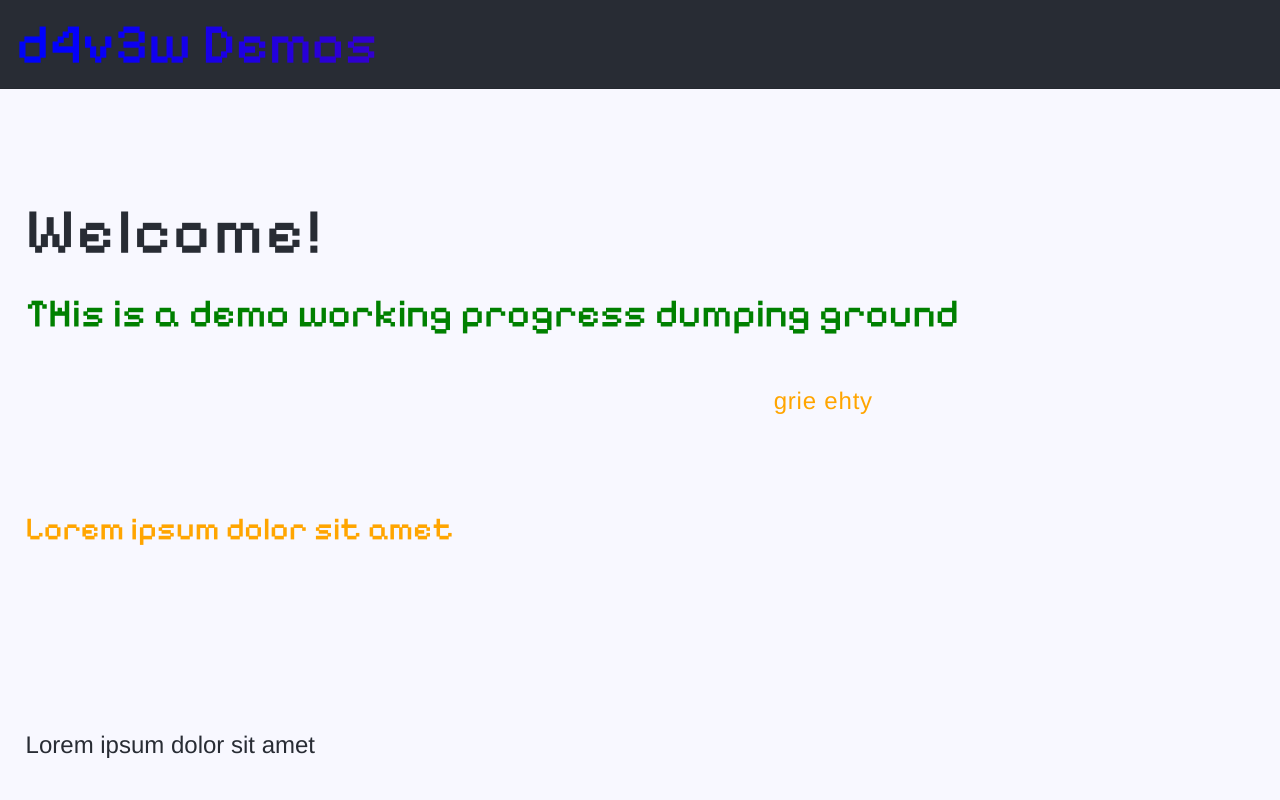
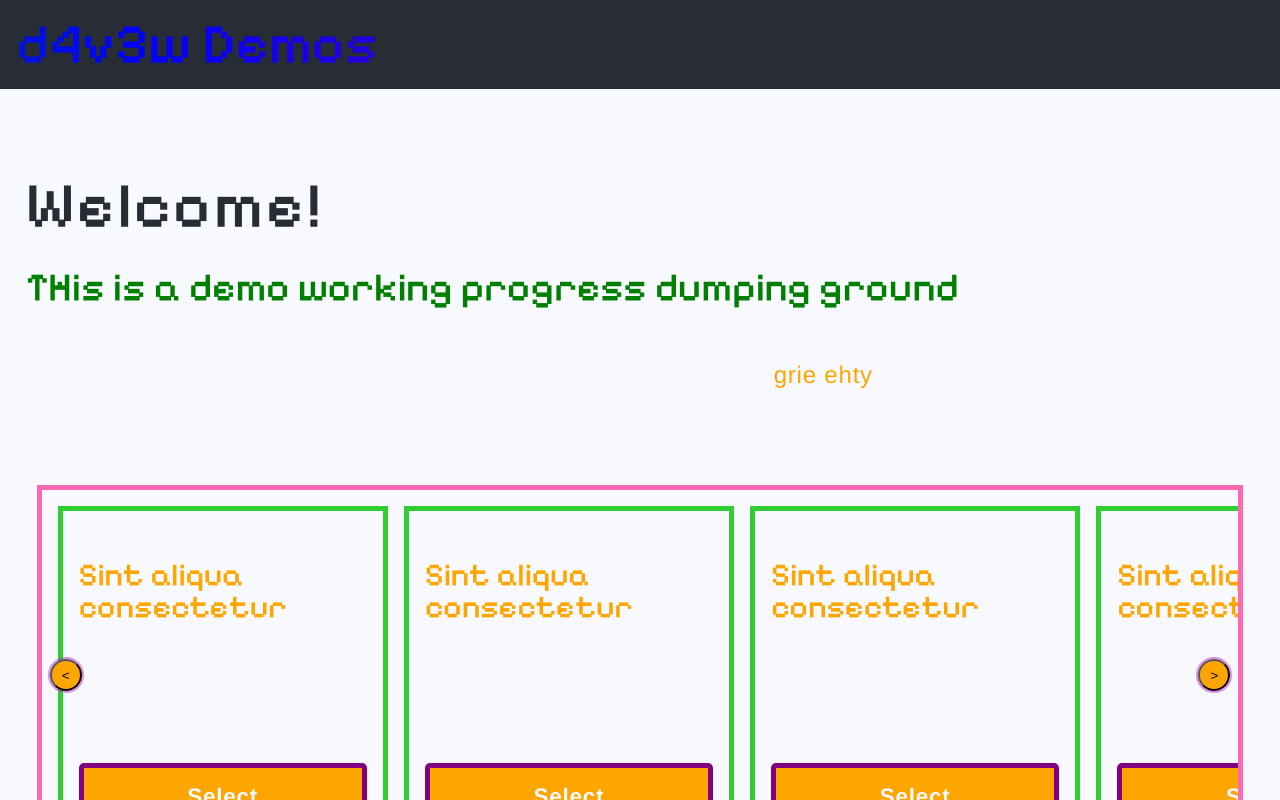
Before and after one commit to d4v3w/d4v3w-demos, a React (Create React App) app: page / in a window 1280 px wide. Shown: the top 800 px of the page. Built offline with nearby package versions, Linux system fonts and the light colour scheme; the HTML template or start-up script is replaced by a standard one; a web font is replaced by a local one.

Commit message:
Integrate Carousel into Page

```diff
--- a/src/components/Carousel.tsx
+++ b/src/components/Carousel.tsx
@@ -4,7 +4,7 @@ import { useSearchParams } from "react-router-dom";
 import styles from "./Carousel.module.css";
 
 export const Carousel = () => {
-  const URL_STATE_QUERY = "id";
+  const URL_STATE_QUERY = "carousel";
   const [query, setQuery] = useSearchParams();
   const q = query.get(URL_STATE_QUERY);
   const selected: number = q ? parseInt(q) : -1;
@@ -60,11 +60,9 @@ export const Carousel = () => {
   };
 
   useEffect(() => {
-    console.log(itemRefs);
-
     const currentItem = itemRefs.current[selected];
     console.log(currentItem);
-    currentItem.scrollIntoView({
+    currentItem?.scrollIntoView({
       behavior: "smooth",
       block: "start",
       inline: "nearest",
--- a/src/components/Page.tsx
+++ b/src/components/Page.tsx
@@ -1,6 +1,7 @@
 import { useState } from "react";
 
 import { Button } from "./Button";
+import { Carousel } from "./Carousel";
 import { Header } from "./Header";
 import styles from "./page.module.css";
 
@@ -32,6 +33,7 @@ export const Page = () => {
             convallis convallis tellus id inte enim. Leo urna molestie at
             elementum eu.
           </p>
+          <Carousel />
           <h3 id="h3_1">Lorem ipsum dolor sit amet</h3>
           <p id="p_2">
             Lorem ipsum dolor sit amet, consectetur quam elementum. Mi ipsum
--- a/src/components/page.module.css
+++ b/src/components/page.module.css
@@ -1,6 +1,6 @@
 @import "../global.css";
 
 .page {
-  width: 100vw;
-  padding: 2vw;
+  padding: 0 2%;
+  margin: 0;
 }
```
